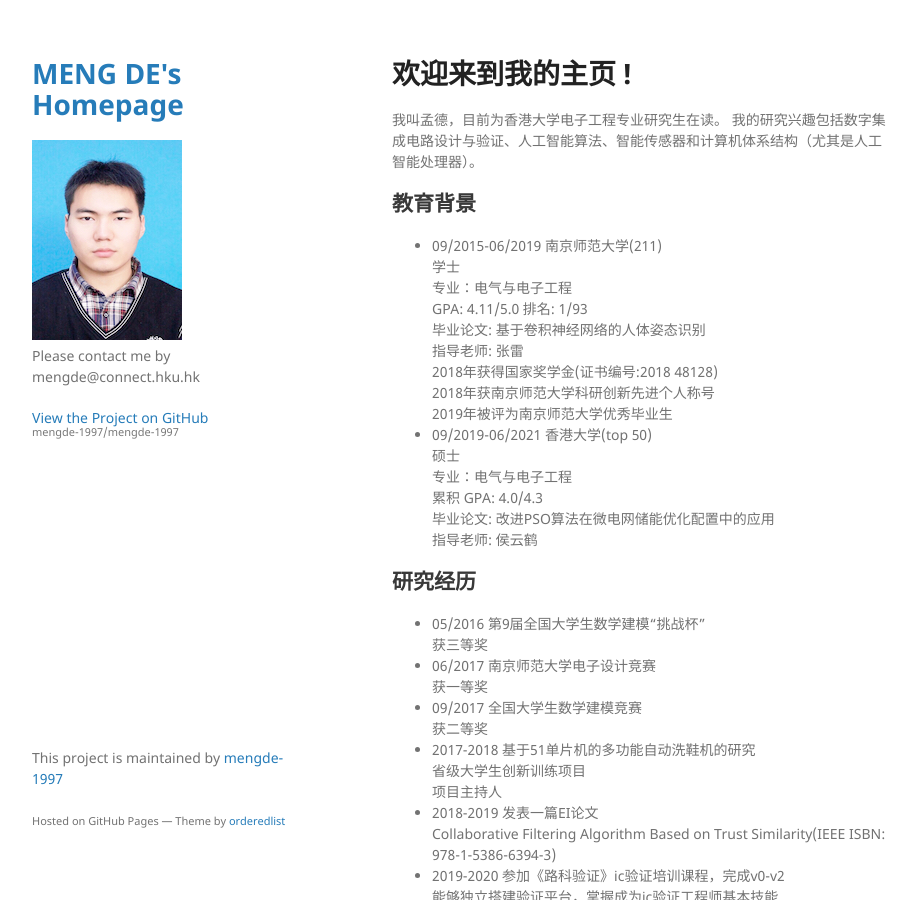
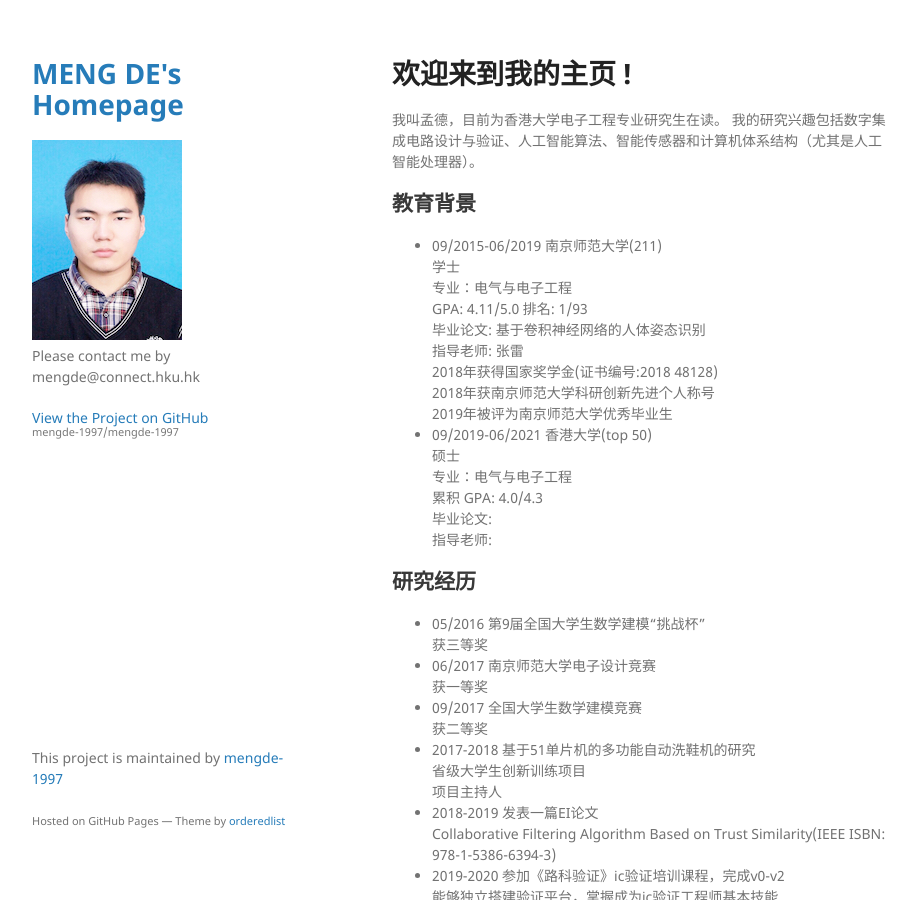
Before and after one commit to mengde-1997/mengde-1997, a Jekyll site: the page built from pub.md, in a window 1280 px wide and 900 px high. Shown: the whole window, without its empty margins (178-1094 px from the left). Built offline with Jekyll 4.4.1, drawn with Linux system fonts in a browser that asks for light colours; our own code applies the rules of GitHub Pages for plain Markdown files.

Commit message:
Update pub.md

```diff
--- a/pub.md
+++ b/pub.md
@@ -21,8 +21,8 @@ layout: default
   硕士<br />
   专业：电气与电子工程<br />
   累积 GPA: 4.0/4.3<br />
-  毕业论文: 改进PSO算法在微电网储能优化配置中的应用 <br />
-  指导老师: 侯云鹤<br />
+  毕业论文:  <br />
+  指导老师:  <br />
 
 ## 研究经历
 * 05/2016    第9届全国大学生数学建模“挑战杯”<br />
```
